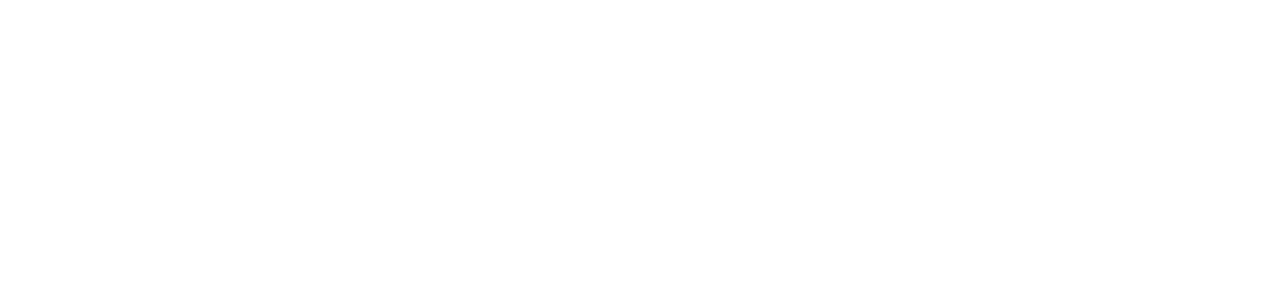
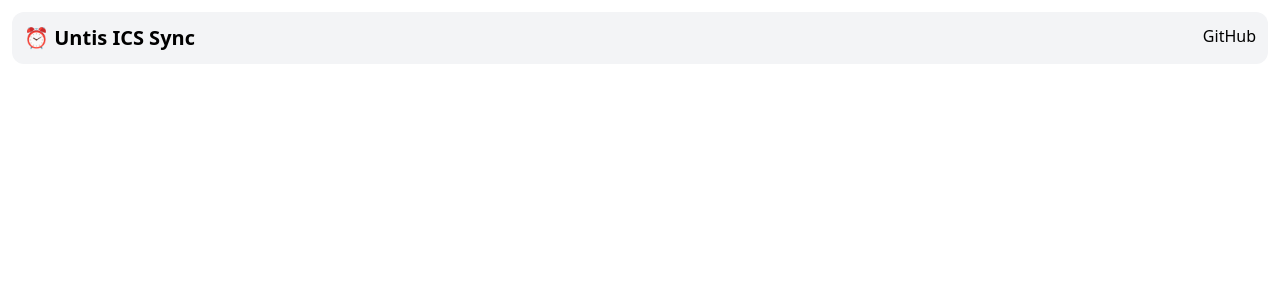
Before and after one commit to bddvlpr/untis-ics-sync-ui-old, a SvelteKit app: page / in a window 1280 px wide. Shown: the top 300 px of the page. Built offline with nearby package versions, Linux system fonts and the light colour scheme.

Commit message:
feat: 🎸 create navbar and content components

```diff
--- a/src/app.html
+++ b/src/app.html
@@ -6,7 +6,7 @@
 		<meta name="viewport" content="width=device-width" />
 		%sveltekit.head%
 	</head>
-	<body>
+	<body class="dark:bg-gray-900 dark:text-gray-300">
 		<div>%sveltekit.body%</div>
 	</body>
 </html>
--- /dev/null
+++ b/src/components/content/Jumbotron.svelte
@@ -0,0 +1,5 @@
+<div
+	class="mx-auto bg-gray-100 dark:bg-gray-800 border-gray-200 dark:border-gray-700 rounded-xl p-4"
+>
+	<slot />
+</div>
--- /dev/null
+++ b/src/components/navigation/NavBar.svelte
@@ -0,0 +1,5 @@
+<nav class="flex-none rounded-xl p-3 m-3 bg-gray-100 dark:bg-gray-800">
+	<div class="flex">
+		<slot />
+	</div>
+</nav>
--- /dev/null
+++ b/src/components/navigation/NavBarBrand.svelte
@@ -0,0 +1,5 @@
+<div class="font-bold text-xl mr-auto">
+	<a href="/">
+		<slot />
+	</a>
+</div>
--- /dev/null
+++ b/src/components/navigation/NavBarItem.svelte
@@ -0,0 +1,9 @@
+<script lang="ts">
+	export let href: string;
+</script>
+
+<li>
+	<a {href}>
+		<slot />
+	</a>
+</li>
--- /dev/null
+++ b/src/components/navigation/NavBarItems.svelte
@@ -0,0 +1,5 @@
+<div class="flex-none">
+	<ul class="flex space-x-2">
+		<slot />
+	</ul>
+</div>
--- a/src/routes/+layout.svelte
+++ b/src/routes/+layout.svelte
@@ -1,5 +1,16 @@
 <script lang="ts">
 	import '../app.pcss';
+
+	import NavBar from '../components/navigation/NavBar.svelte';
+	import NavBarBrand from '../components/navigation/NavBarBrand.svelte';
+	import NavBarItems from '../components/navigation/NavBarItems.svelte';
+	import NavBarItem from '../components/navigation/NavBarItem.svelte';
 </script>
 
+<NavBar>
+	<NavBarBrand>⏰ Untis ICS Sync</NavBarBrand>
+	<NavBarItems>
+		<NavBarItem href="https://github.com/bddvlpr/untis-ics-sync">GitHub</NavBarItem>
+	</NavBarItems>
+</NavBar>
 <slot />
```
